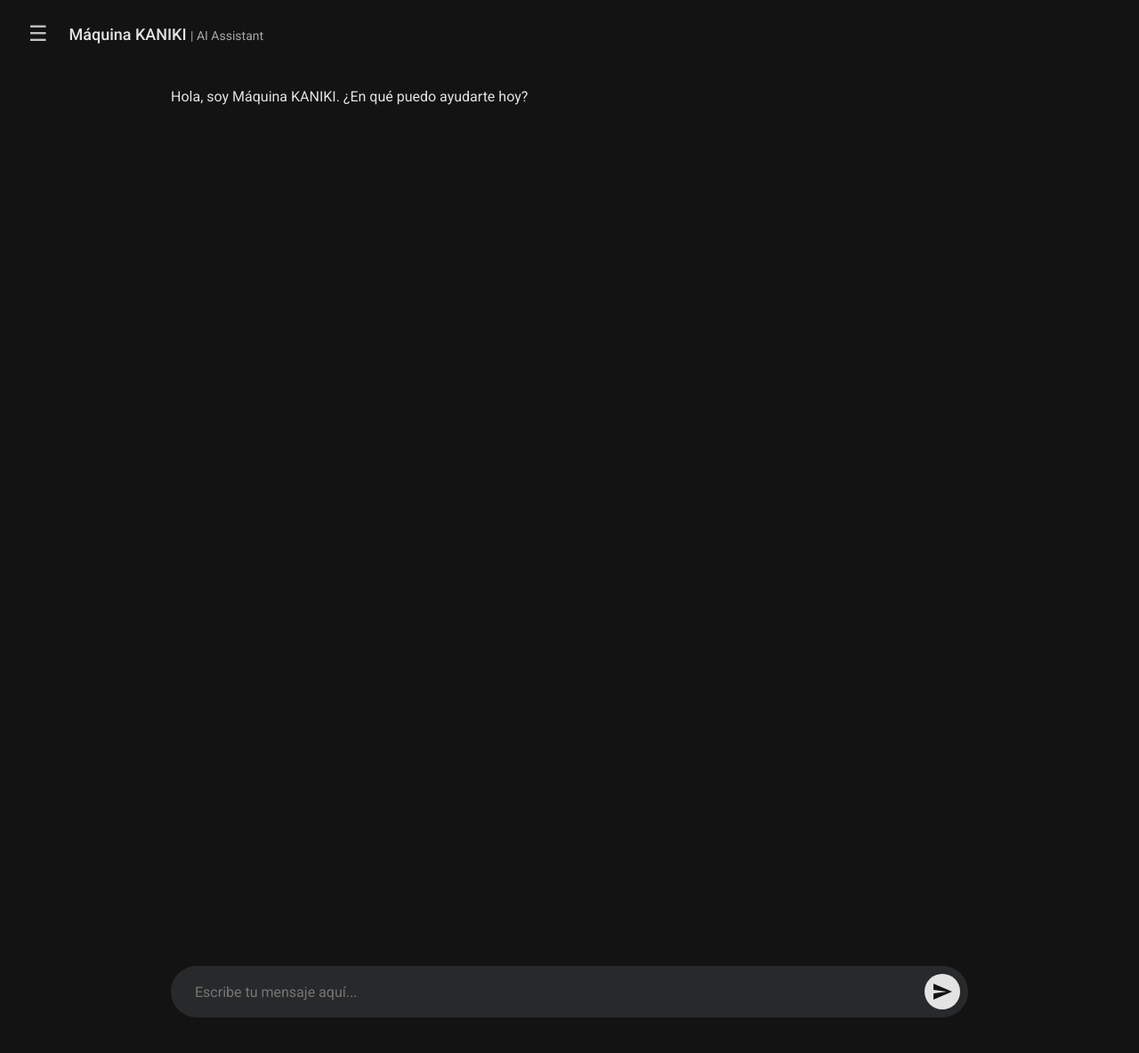
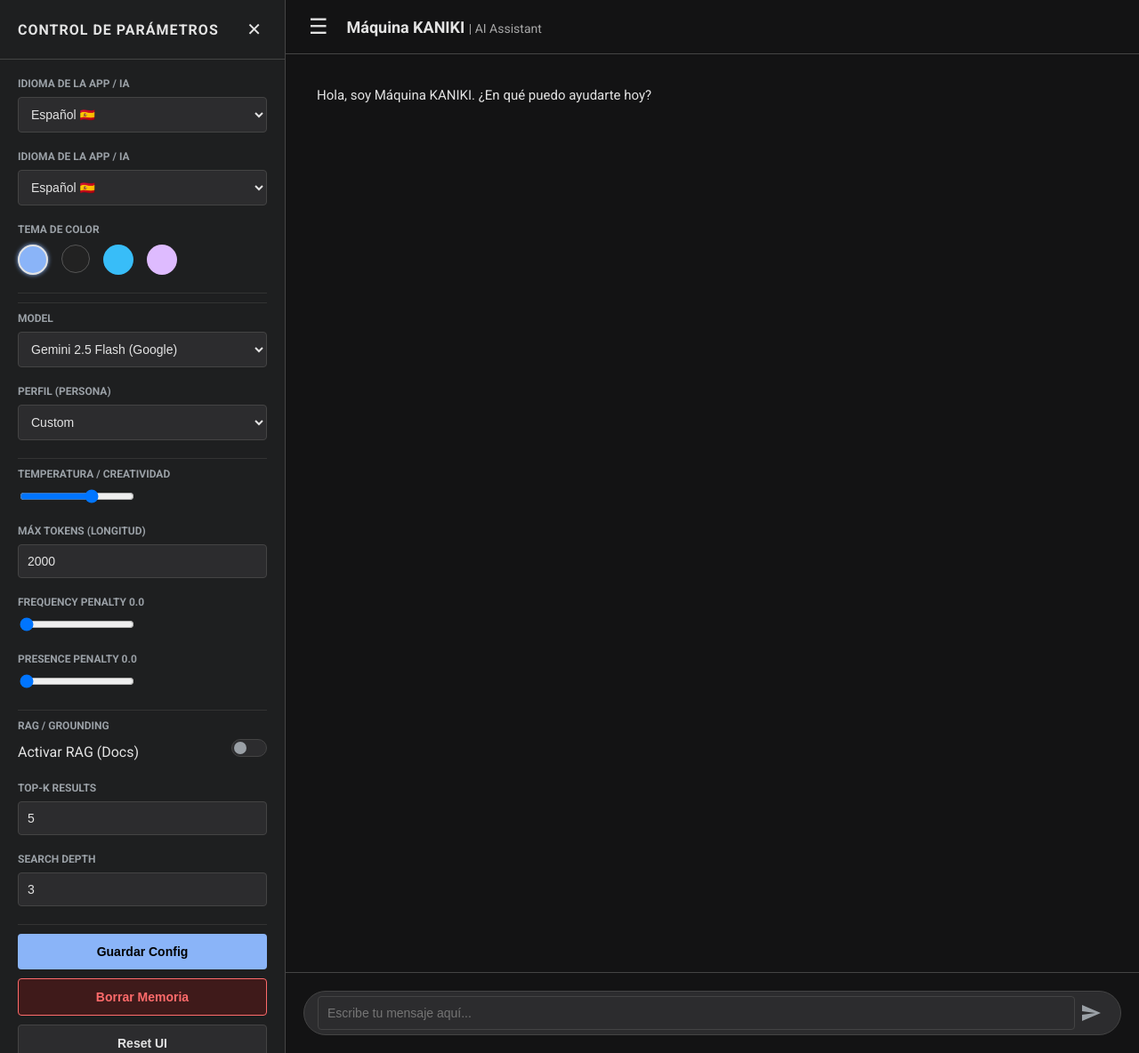
Before and after one commit to YarkJl90/RAG-AI-Assistant, a Flask app: page / in a window 1280 px wide. Shown: the whole page at 89% size. Run offline with Flask 3, Linux system fonts and the light colour scheme; some libraries are stand-ins or nearby versions.

Commit message:
Update KANIKI: Multi-language, New UI Themes, Multi-LLM & Smart Tokens

```diff
--- a/chatbot_flask/static/script.js
+++ b/chatbot_flask/static/script.js
@@ -3,6 +3,7 @@ const i18n = {
     es: {
         param_control: "Control de Parámetros",
         language_label: "Idioma de la App / IA",
+        theme_label: "Tema de Color",
         profile_label: "Perfil (Persona)",
         temp_label: "Temperatura / Creatividad",
         tokens_label: "Máx Tokens (Longitud)",
@@ -20,6 +21,7 @@ const i18n = {
     en: {
         param_control: "Parameter Control",
         language_label: "App / AI Language",
+        theme_label: "Color Theme",
         profile_label: "Profile (Persona)",
         temp_label: "Temperature / Creativity",
         tokens_label: "Max Tokens (Length)",
@@ -37,6 +39,7 @@ const i18n = {
     pt: {
         param_control: "Controle de Parâmetros",
         language_label: "Idioma do App / IA",
+        theme_label: "Tema de Cores",
         profile_label: "Perfil (Persona)",
         temp_label: "Temperatura / Criatividade",
         tokens_label: "Máx Tokens (Comprimento)",
@@ -61,48 +64,83 @@ document.addEventListener("DOMContentLoaded", () => {
     const openBtn = document.getElementById("open-sidebar");
     const closeBtn = document.getElementById("close-sidebar");
 
-    // Referencias para Idioma
     const langSelect = document.getElementById("app-language");
     const userInput = document.getElementById("user-input");
     const typingSpan = document.querySelector("#typing-indicator span");
 
-    // --- LÓGICA DE IDIOMA (NUEVO) ---
+    // ==========================================
+    // 🎨 LÓGICA DE TEMAS (COLOR SWITCHING)
+    // ==========================================
+    const themeBtns = document.querySelectorAll(".theme-btn");
+
+    function setTheme(themeName) {
+        if (themeName === 'default') {
+            document.documentElement.removeAttribute('data-theme');
+        } else {
+            document.documentElement.setAttribute('data-theme', themeName);
+        }
+
+        themeBtns.forEach(btn => {
+            if (btn.getAttribute("data-theme") === themeName) {
+                btn.classList.add("active");
+            } else {
+                btn.classList.remove("active");
+            }
+        });
+
+        localStorage.setItem("kaniki_theme", themeName);
+    }
+
+    const savedTheme = localStorage.getItem("kaniki_theme") || "default";
+    setTheme(savedTheme);
+
+    themeBtns.forEach(btn => {
+        btn.addEventListener("click", () => {
+            const theme = btn.getAttribute("data-theme");
+            setTheme(theme);
+        });
+    });
+
+    // ==========================================
+    // 🌐 LÓGICA DE IDIOMA
+    // ==========================================
     function updateLanguage(lang) {
-        // 1. Traducir textos estáticos con atributo data-i18n
         document.querySelectorAll("[data-i18n]").forEach(el => {
             const key = el.getAttribute("data-i18n");
             if (i18n[lang][key]) {
                 el.textContent = i18n[lang][key];
             }
         });
-
-        // 2. Traducir atributos específicos (placeholder)
         if (userInput) userInput.placeholder = i18n[lang].placeholder;
-
-        // 3. Traducir indicador de "Thinking..."
         if (typingSpan) typingSpan.textContent = i18n[lang].thinking;
-
-        // 4. Guardar preferencia en el navegador
         localStorage.setItem("kaniki_lang", lang);
     }
 
-    // Inicializar idioma (guardado o por defecto 'es')
     if (langSelect) {
         const savedLang = localStorage.getItem("kaniki_lang") || "es";
         langSelect.value = savedLang;
         updateLanguage(savedLang);
-
-        // Evento al cambiar el selector
         langSelect.addEventListener("change", (e) => {
             updateLanguage(e.target.value);
         });
     }
 
-    // --- Sidebar Toggle ---
+    // ==========================================
+    // ↔️ LÓGICA DE SIDEBAR INTELIGENTE (FIX)
+    // ==========================================
     function toggleSidebar() {
-        sidebar.classList.toggle("open");
-        overlay.classList.toggle("show");
+        const isMobile = window.innerWidth <= 800; // Coincide con CSS media query
+
+        if (isMobile) {
+            // En móvil: Se usa .open para mostrarlo (por defecto está oculto)
+            sidebar.classList.toggle("open");
+            overlay.classList.toggle("show");
+        } else {
+            // En escritorio: Se usa .closed para colapsarlo (por defecto está visible)
+            sidebar.classList.toggle("closed");
+        }
     }
+
     if(openBtn) openBtn.addEventListener("click", toggleSidebar);
     if(closeBtn) closeBtn.addEventListener("click", toggleSidebar);
     if(overlay) overlay.addEventListener("click", toggleSidebar);
@@ -130,7 +168,6 @@ document.addEventListener("DOMContentLoaded", () => {
         if(e.key === "Enter") sendMessage();
     });
 
-    // --- Botones Acción ---
     document.getElementById("btn-clear-memory").addEventListener("click", () => {
         const currentLang = document.getElementById("app-language").value;
         fetch("/reset", { method: "POST" })
@@ -141,8 +178,8 @@ document.addEventListener("DOMContentLoaded", () => {
     document.getElementById("btn-reset-ui").addEventListener("click", () => {
         const currentLang = document.getElementById("app-language").value;
         if(confirm(i18n[currentLang].reset_confirm)) {
-            // Borramos preferencia y recargamos
             localStorage.removeItem("kaniki_lang");
+            localStorage.removeItem("kaniki_theme");
             window.location.reload();
         }
     });
@@ -153,22 +190,18 @@ document.addEventListener("DOMContentLoaded", () => {
     });
 });
 
-// --- RECOLECTAR TODOS LOS PARÁMETROS (Actualizado con Idioma) ---
+// --- RECOLECTAR PARÁMETROS ---
 function getModelParameters() {
     return {
         model: document.getElementById("param-model").value,
         profile: document.getElementById("param-profile").value,
-
         temperature: parseFloat(document.getElementById("param-temperature").value),
         max_tokens: parseInt(document.getElementById("param-max-tokens").value),
         frequency_penalty: parseFloat(document.getElementById("param-frequency").value),
         presence_penalty: parseFloat(document.getElementById("param-presence").value),
-
         rag_enabled: document.getElementById("rag-enabled").checked,
         rag_topk: parseInt(document.getElementById("rag-topk").value),
         rag_depth: parseInt(document.getElementById("rag-depth").value),
-
-        // ¡IMPORTANTE! Enviamos el idioma seleccionado al backend
         language: document.getElementById("app-language").value
     };
 }
@@ -178,11 +211,15 @@ function sendMessage() {
     const text = input.value.trim();
     if (!text) return;
 
+    // Mensaje del usuario (Instantáneo)
     addMessage(text, "user-message");
     input.value = "";
 
     const typing = document.getElementById("typing-indicator");
     typing.style.display = "flex";
+
+    const container = document.getElementById("chat-container");
+    container.scrollTo({ top: container.scrollHeight, behavior: 'smooth' });
 
     const params = getModelParameters();
 
@@ -204,7 +241,8 @@ function sendMessage() {
     })
     .then((data) => {
         typing.style.display = "none";
-        addMessage(data.reply, "bot-message", true);
+        // Mensaje del bot con EFECTO DE ESCRITURA (animate = true)
+        addMessage(data.reply, "bot-message", true, true);
     })
     .catch((err) => {
         typing.style.display = "none";
@@ -212,17 +250,61 @@ function sendMessage() {
     });
 }
 
-function addMessage(text, className, isHTML = false) {
+// 🔥 FUNCIÓN PREMIUM: EFECTO TYPEWRITER 🔥
+async function typeWriterHTML(element, html) {
+    const tempDiv = document.createElement("div");
+    tempDiv.innerHTML = html;
+
+    async function typeNode(node, target) {
+        if (node.nodeType === Node.TEXT_NODE) {
+            const text = node.textContent;
+            for (let i = 0; i < text.length; i++) {
+                target.textContent += text[i];
+                const container = document.getElementById("chat-container");
+                container.scrollTop = container.scrollHeight;
+
+                await new Promise(resolve => setTimeout(resolve, 10));
+            }
+        } else if (node.nodeType === Node.ELEMENT_NODE) {
+            const newElement = document.createElement(node.tagName);
+            Array.from(node.attributes).forEach(attr => {
+                newElement.setAttribute(attr.name, attr.value);
+            });
+            target.appendChild(newElement);
+
+            const childNodes = Array.from(node.childNodes);
+            for (const child of childNodes) {
+                await typeNode(child, newElement);
+            }
+        }
+    }
+
+    const childNodes = Array.from(tempDiv.childNodes);
+    for (const node of childNodes) {
+        await typeNode(node, element);
+    }
+}
+
+// --- ADD MESSAGE ACTUALIZADO ---
+function addMessage(text, className, isHTML = false, animate = false) {
     const container = document.getElementById("chat-container");
     const div = document.createElement("div");
     div.className = `message ${className}`;
 
-    if (isHTML) {
-        div.innerHTML = text;
+    container.appendChild(div);
+
+    if (animate && isHTML) {
+        div.classList.add("cursor-blink");
+        typeWriterHTML(div, text).then(() => {
+            div.classList.remove("cursor-blink");
+        });
     } else {
-        div.textContent = text;
+        if (isHTML) {
+            div.innerHTML = text;
+        } else {
+            div.textContent = text;
+        }
     }
 
-    container.appendChild(div);
     container.scrollTo({ top: container.scrollHeight, behavior: 'smooth' });
 }
--- a/chatbot_flask/static/style.css
+++ b/chatbot_flask/static/style.css
@@ -1,321 +1,354 @@
-/* =========================================================
-   GOOGLE AI STUDIO THEME - DARK MODE DEFAULT
-   ========================================================= */
+/* --- VARIABLES GLOBALES Y TEMAS --- */
 :root {
-    --bg-color: #131314;
-    --sidebar-bg: #1e1f20;
-    --surface-color: #28292a; /* Inputs, bubbles */
-    --text-primary: #e3e3e3;
-    --text-secondary: #c4c7c5;
-    --accent-color: #a8c7fa;  /* Google Blue */
-    --accent-hover: #8ab4f8;
-    --danger-color: #ffb4a9;
-    --border-radius: 24px;
-    --transition-speed: 0.3s;
+    /* TEMA DEFAULT (KANIKI DARK) */
+    --bg-body: #131314;
+    --bg-sidebar: #1e1f20;
+    --bg-input: #2c2c2e;
+    --text-main: #e3e3e3;
+    --text-muted: #9aa0a6;
+    --accent-color: #8ab4f8;
+    --accent-text: #000;
+    --border-color: #444;
+    --msg-user-bg: #8ab4f8;
+    --msg-user-text: #000;
+
+    transition: background-color 0.3s, color 0.3s;
 }
 
-* { box-sizing: border-box; }
+/* TEMA: OBSIDIAN (Negro total) */
+[data-theme="obsidian"] {
+    --bg-body: #000000;
+    --bg-sidebar: #111111;
+    --bg-input: #222222;
+    --text-main: #ffffff;
+    --text-muted: #888888;
+    --accent-color: #ffffff;
+    --accent-text: #000;
+    --border-color: #333;
+    --msg-user-bg: #333;
+    --msg-user-text: #fff;
+}
 
+/* TEMA: CORPORATE (Azul Profundo) */
+[data-theme="corporate"] {
+    --bg-body: #0f172a;
+    --bg-sidebar: #1e293b;
+    --bg-input: #334155;
+    --text-main: #f1f5f9;
+    --text-muted: #94a3b8;
+    --accent-color: #38bdf8;
+    --accent-text: #0f172a;
+    --border-color: #475569;
+    --msg-user-bg: #38bdf8;
+    --msg-user-text: #0f172a;
+}
+
+/* TEMA: NEBULA (Violeta) */
+[data-theme="nebula"] {
+    --bg-body: #181026;
+    --bg-sidebar: #241b35;
+    --bg-input: #36294a;
+    --text-main: #eebbff;
+    --text-muted: #bda0e3;
+    --accent-color: #d6b4fc;
+    --accent-text: #181026;
+    --border-color: #4a3b5e;
+    --msg-user-bg: #d6b4fc;
+    --msg-user-text: #181026;
+}
+
+/* --- ESTILOS GENERALES --- */
 body {
     margin: 0;
-    padding: 0;
-    font-family: 'Roboto', 'Inter', sans-serif;
-    background-color: var(--bg-color);
-    color: var(--text-primary);
+    font-family: 'Roboto', sans-serif;
+    background-color: var(--bg-body);
+    color: var(--text-main);
+    display: flex;
     height: 100vh;
-    display: flex;
     overflow: hidden;
 }
 
-/* =====================================
-   SIDEBAR (Parameter Control)
-   ===================================== */
+/* --- SIDEBAR --- */
 .sidebar {
     width: 320px;
-    background-color: var(--sidebar-bg);
-    height: 100%;
+    background-color: var(--bg-sidebar);
+    border-right: 1px solid var(--border-color);
     display: flex;
     flex-direction: column;
-    padding: 20px;
-    border-right: 1px solid rgba(255,255,255,0.05);
-    position: fixed;
-    left: 0;
-    top: 0;
-    z-index: 100;
-    transform: translateX(-100%); /* Oculto por defecto en móvil/cerrado */
-    transition: transform var(--transition-speed) cubic-bezier(0.4, 0.0, 0.2, 1);
+    transition: margin-left 0.3s ease;
+    flex-shrink: 0;
 }
 
-.sidebar.open {
-    transform: translateX(0);
+/* Clase para ocultar sidebar en escritorio */
+.sidebar.closed {
+    margin-left: -320px;
 }
 
 .sidebar-header {
+    padding: 20px;
+    border-bottom: 1px solid var(--border-color);
     display: flex;
     justify-content: space-between;
     align-items: center;
-    margin-bottom: 24px;
 }
 
 .sidebar-header h2 {
-    font-size: 18px;
-    font-weight: 500;
+    font-size: 16px;
     margin: 0;
-    color: var(--text-primary);
+    text-transform: uppercase;
+    letter-spacing: 1px;
 }
 
 .close-btn {
-    background: transparent;
+    background: none;
     border: none;
-    color: var(--text-secondary);
-    font-size: 24px;
+    color: var(--text-main);
+    font-size: 20px;
     cursor: pointer;
-    padding: 8px;
-    border-radius: 50%;
-    transition: background 0.2s;
 }
 
-.close-btn:hover { background: rgba(255,255,255,0.1); }
-
 .sidebar-content {
+    padding: 20px;
+    overflow-y: auto;
     flex: 1;
-    overflow-y: auto;
-    display: flex;
-    flex-direction: column;
-    gap: 20px;
-    padding-right: 8px; /* Espacio para scrollbar */
 }
 
-/* Scrollbar fina */
-.sidebar-content::-webkit-scrollbar { width: 6px; }
-.sidebar-content::-webkit-scrollbar-thumb { background: #444; border-radius: 4px; }
-
-/* Controles */
+/* --- INPUTS Y CONTROLES --- */
 .param-group {
-    display: flex;
-    flex-direction: column;
-    gap: 8px;
+    margin-bottom: 20px;
 }
 
 .param-group label {
-    font-size: 13px;
-    color: var(--text-secondary);
-    font-weight: 500;
-    display: flex;
-    justify-content: space-between;
+    display: block;
+    margin-bottom: 8px;
+    font-size: 12px;
+    font-weight: bold;
+    color: var(--text-muted);
+    text-transform: uppercase;
 }
 
-select, input[type="number"] {
-    background: var(--bg-color);
-    border: 1px solid rgba(255,255,255,0.1);
-    color: var(--text-primary);
-    padding: 10px 14px;
-    border-radius: 8px;
+select, input[type="number"], input[type="text"] {
+    width: 100%;
+    padding: 10px;
+    background-color: var(--bg-input);
+    border: 1px solid var(--border-color);
+    color: var(--text-main);
+    border-radius: 4px;
     font-size: 14px;
+    box-sizing: border-box; /* Importante para que no se salgan */
+}
+
+select:focus, input:focus {
+    border-color: var(--accent-color);
     outline: none;
 }
 
-select:focus, input:focus { border-color: var(--accent-color); }
-
-/* Sliders personalizados */
-input[type=range] {
-    -webkit-appearance: none;
-    width: 100%;
-    background: transparent;
-}
-input[type=range]::-webkit-slider-thumb {
-    -webkit-appearance: none;
-    height: 16px;
-    width: 16px;
-    border-radius: 50%;
-    background: var(--accent-color);
-    margin-top: -6px;
-    cursor: pointer;
-}
-input[type=range]::-webkit-slider-runnable-track {
-    width: 100%;
-    height: 4px;
-    background: #444;
-    border-radius: 2px;
+hr {
+    border: 0;
+    border-top: 1px solid var(--border-color);
+    margin: 20px 0;
 }
 
-/* Botones Sidebar */
+/* --- SELECTOR DE TEMAS (Círculos) --- */
+.theme-selector {
+    display: flex;
+    gap: 15px;
+    margin-top: 10px;
+}
+
+.theme-btn {
+    width: 30px;
+    height: 30px;
+    border-radius: 50%;
+    cursor: pointer;
+    border: 2px solid transparent;
+    transition: transform 0.2s, border-color 0.2s;
+}
+
+.theme-btn:hover {
+    transform: scale(1.1);
+}
+
+.theme-btn.active {
+    border-color: var(--text-main);
+    box-shadow: 0 0 5px var(--accent-color);
+}
+
+/* --- BOTONES --- */
 .action-btn {
+    width: 100%;
     padding: 12px;
-    border-radius: 999px; /* Pill shape */
-    border: 1px solid rgba(255,255,255,0.1);
-    background: transparent;
-    color: var(--text-primary);
+    margin-bottom: 10px;
+    border: none;
+    border-radius: 4px;
     cursor: pointer;
+    font-weight: bold;
     font-size: 14px;
-    transition: all 0.2s;
+    transition: opacity 0.2s;
 }
-.action-btn:hover { background: rgba(255,255,255,0.05); }
-.action-btn.danger { color: var(--danger-color); border-color: rgba(255, 180, 169, 0.3); }
-.action-btn.primary { background: var(--accent-color); color: #000; border: none; font-weight: 600; }
-.action-btn.primary:hover { background: var(--accent-hover); }
 
-/* Switch Toggle */
-.switch-container {
-    display: flex;
-    align-items: center;
-    justify-content: space-between;
-    font-size: 14px;
+.action-btn:hover { opacity: 0.9; }
+
+.action-btn.primary {
+    background-color: var(--accent-color);
+    color: var(--accent-text);
 }
-.switch { position: relative; display: inline-block; width: 40px; height: 20px; }
-.switch input { opacity: 0; width: 0; height: 0; }
-.slider {
-    position: absolute;
-    cursor: pointer;
-    top: 0; left: 0; right: 0; bottom: 0;
-    background-color: #444;
-    transition: .4s;
-    border-radius: 34px;
+
+.action-btn.danger {
+    background-color: #3f1a1a;
+    color: #ff6b6b;
+    border: 1px solid #ff6b6b;
 }
-.slider:before {
-    position: absolute;
-    content: "";
-    height: 14px; width: 14px;
-    left: 3px; bottom: 3px;
-    background-color: white;
-    transition: .4s;
-    border-radius: 50%;
+
+.action-btn:not(.primary):not(.danger) {
+    background-color: var(--bg-input);
+    color: var(--text-main);
+    border: 1px solid var(--border-color);
 }
-input:checked + .slider { background-color: var(--accent-color); }
-input:checked + .slider:before { transform: translateX(20px); }
 
-/* =====================================
-   MAIN CHAT AREA
-   ===================================== */
+/* --- MAIN CONTENT --- */
 .main-content {
     flex: 1;
     display: flex;
     flex-direction: column;
+    background-color: var(--bg-body);
     position: relative;
-    height: 100vh;
 }
 
-/* Top Bar */
 .top-bar {
-    padding: 16px 24px;
+    padding: 15px 20px;
+    border-bottom: 1px solid var(--border-color);
     display: flex;
     align-items: center;
-    gap: 16px;
+    gap: 15px;
 }
 
 .menu-btn {
-    background: transparent;
+    background: none;
     border: none;
-    color: var(--text-secondary);
+    color: var(--text-main);
     font-size: 24px;
     cursor: pointer;
-    padding: 8px;
-    border-radius: 50%;
 }
-.menu-btn:hover { background: rgba(255,255,255,0.1); }
 
-.brand { font-size: 18px; font-weight: 500; color: var(--text-primary); }
+.brand {
+    font-size: 18px;
+    font-weight: bold;
+}
 
-/* Chat Container */
+/* --- CHAT --- */
 .chat-container {
     flex: 1;
+    padding: 20px;
     overflow-y: auto;
-    padding: 20px 15%; /* Centrado estilo Google */
     display: flex;
     flex-direction: column;
-    gap: 24px;
+    gap: 15px;
 }
 
-/* Mensajes */
 .message {
-    font-size: 16px;
-    line-height: 1.6;
-    max-width: 100%;
-    animation: fadeIn 0.3s ease;
+    max-width: 80%;
+    padding: 15px;
+    border-radius: 8px;
+    line-height: 1.5;
+    font-size: 15px;
+}
+
+.bot-message {
+    align-self: flex-start;
+    color: var(--text-main);
 }
 
 .user-message {
     align-self: flex-end;
-    background-color: var(--surface-color);
-    padding: 12px 20px;
-    border-radius: 20px 20px 4px 20px;
-    color: var(--text-primary);
-    max-width: 80%;
+    background-color: var(--msg-user-bg);
+    color: var(--msg-user-text);
 }
 
-.bot-message {
-    align-self: flex-start;
-    background: transparent; /* Google style: sin fondo */
-    padding: 0;
-    color: var(--text-primary);
-    width: 100%;
-}
-
-/* Typing Indicator */
-.typing-indicator {
-    color: var(--text-secondary);
-    font-size: 14px;
-    padding-left: 15%;
-    margin-bottom: 20px;
-    display: none;
-    align-items: center;
-    gap: 8px;
-}
-
-/* Input Area */
+/* --- INPUT AREA --- */
 .input-area {
-    padding: 24px 15%;
-    padding-bottom: 40px;
+    padding: 20px;
+    background-color: var(--bg-body);
+    border-top: 1px solid var(--border-color);
 }
 
 .input-wrapper {
-    background-color: var(--surface-color);
-    border-radius: 999px;
     display: flex;
+    background-color: var(--bg-input);
+    border-radius: 25px; /* Redondo */
+    padding: 5px 15px;
     align-items: center;
-    padding: 8px 8px 8px 24px;
-    border: 1px solid transparent;
-    transition: border 0.2s;
+    border: 1px solid var(--border-color);
 }
-
-.input-wrapper:focus-within { border-color: rgba(255,255,255,0.2); }
 
 .chat-input {
     flex: 1;
     background: transparent;
     border: none;
-    color: var(--text-primary);
+    color: var(--text-main);
+    padding: 10px;
     font-size: 16px;
-    outline: none;
-    font-family: inherit;
 }
 
+.chat-input:focus { outline: none; border: none; }
+
 .send-btn {
-    background: var(--text-primary); /* Botón blanco/gris claro */
-    color: var(--bg-color); /* Icono oscuro */
+    background: none;
     border: none;
-    width: 40px;
-    height: 40px;
-    border-radius: 50%;
     cursor: pointer;
     display: flex;
     align-items: center;
-    justify-content: center;
-    transition: transform 0.2s;
 }
 
-.send-btn:hover { transform: scale(1.05); }
+.send-btn svg path {
+    fill: var(--text-muted);
+}
 
-/* Overlay para cerrar sidebar en móvil */
+.send-btn:hover svg path {
+    fill: var(--accent-color);
+}
+
+/* --- UTILIDADES --- */
+.typing-indicator {
+    padding: 0 20px;
+    color: var(--text-muted);
+    font-size: 13px;
+    display: none;
+}
+
+.switch-container { display: flex; justify-content: space-between; align-items: center; }
+.switch { position: relative; display: inline-block; width: 40px; height: 20px; }
+.switch input { opacity: 0; width: 0; height: 0; }
+.slider { position: absolute; cursor: pointer; top: 0; left: 0; right: 0; bottom: 0; background-color: var(--bg-input); transition: .4s; border-radius: 34px; border: 1px solid var(--border-color); }
+.slider:before { position: absolute; content: ""; height: 14px; width: 14px; left: 2px; bottom: 2px; background-color: var(--text-muted); transition: .4s; border-radius: 50%; }
+input:checked + .slider { background-color: var(--accent-color); border-color: var(--accent-color); }
+input:checked + .slider:before { transform: translateX(20px); background-color: var(--accent-text); }
+
 .overlay {
-    position: fixed; inset: 0; background: rgba(0,0,0,0.5);
-    z-index: 90; display: none; opacity: 0; transition: opacity 0.3s;
+    display: none;
+    position: fixed;
+    top: 0; left: 0; width: 100%; height: 100%;
+    background: rgba(0,0,0,0.5);
+    z-index: 50;
 }
-.overlay.show { display: block; opacity: 1; }
 
-@keyframes fadeIn { from { opacity: 0; transform: translateY(10px); } to { opacity: 1; transform: translateY(0); } }
+/* Animaciones */
+@keyframes slideIn { from { opacity: 0; transform: translateY(10px); } to { opacity: 1; transform: translateY(0); } }
+.message { animation: slideIn 0.3s ease-out; }
+.cursor-blink::after { content: "▋"; color: var(--accent-color); animation: blink 1s infinite; margin-left: 2px; }
+@keyframes blink { 50% { opacity: 0; } }
 
-/* Ajuste Mobile */
+/* Mobile */
 @media (max-width: 768px) {
-    .chat-container, .input-area { padding-left: 20px; padding-right: 20px; }
+    .sidebar {
+        position: fixed;
+        left: -320px;
+        height: 100%;
+        z-index: 100;
+        margin-left: 0; /* Reset desktop margin */
+    }
+    .sidebar.open {
+        left: 0;
+    }
+    .overlay.show { display: block; }
 }
--- a/chatbot_flask/templates/index.html
+++ b/chatbot_flask/templates/index.html
@@ -27,6 +27,30 @@
                     <option value="pt">Português 🇧🇷</option>
                 </select>
             </div>
+
+            <div class="param-group">
+    <label data-i18n="language_label">App Language</label>
+    <select id="app-language">
+        <option value="es">Español 🇪🇸</option>
+        <option value="en">English 🇺🇸</option>
+        <option value="pt">Português 🇧🇷</option>
+    </select>
+</div>
+
+<div class="param-group">
+    <label data-i18n="theme_label">UI Theme</label>
+    <div class="theme-selector">
+        <div class="theme-btn active" data-theme="default" style="background: #8ab4f8;" title="Kaniki Default"></div>
+
+        <div class="theme-btn" data-theme="obsidian" style="background: #222; border: 1px solid #555;" title="Obsidian Lux"></div>
+
+        <div class="theme-btn" data-theme="corporate" style="background: #38bdf8;" title="Corporate Navy"></div>
+
+        <div class="theme-btn" data-theme="nebula" style="background: #debbff;" title="Nebula Neon"></div>
+    </div>
+</div>
+
+<hr style="border:0; border-top:1px solid #333; margin: 10px 0;">
 
             <hr style="border:0; border-top:1px solid #333; margin: 10px 0;">
 
```
Also changed, not shown: requirements.txt (+61 -37 lines), chatbot_flask/chat_memory.db, vectorstore/chroma.sqlite3.
